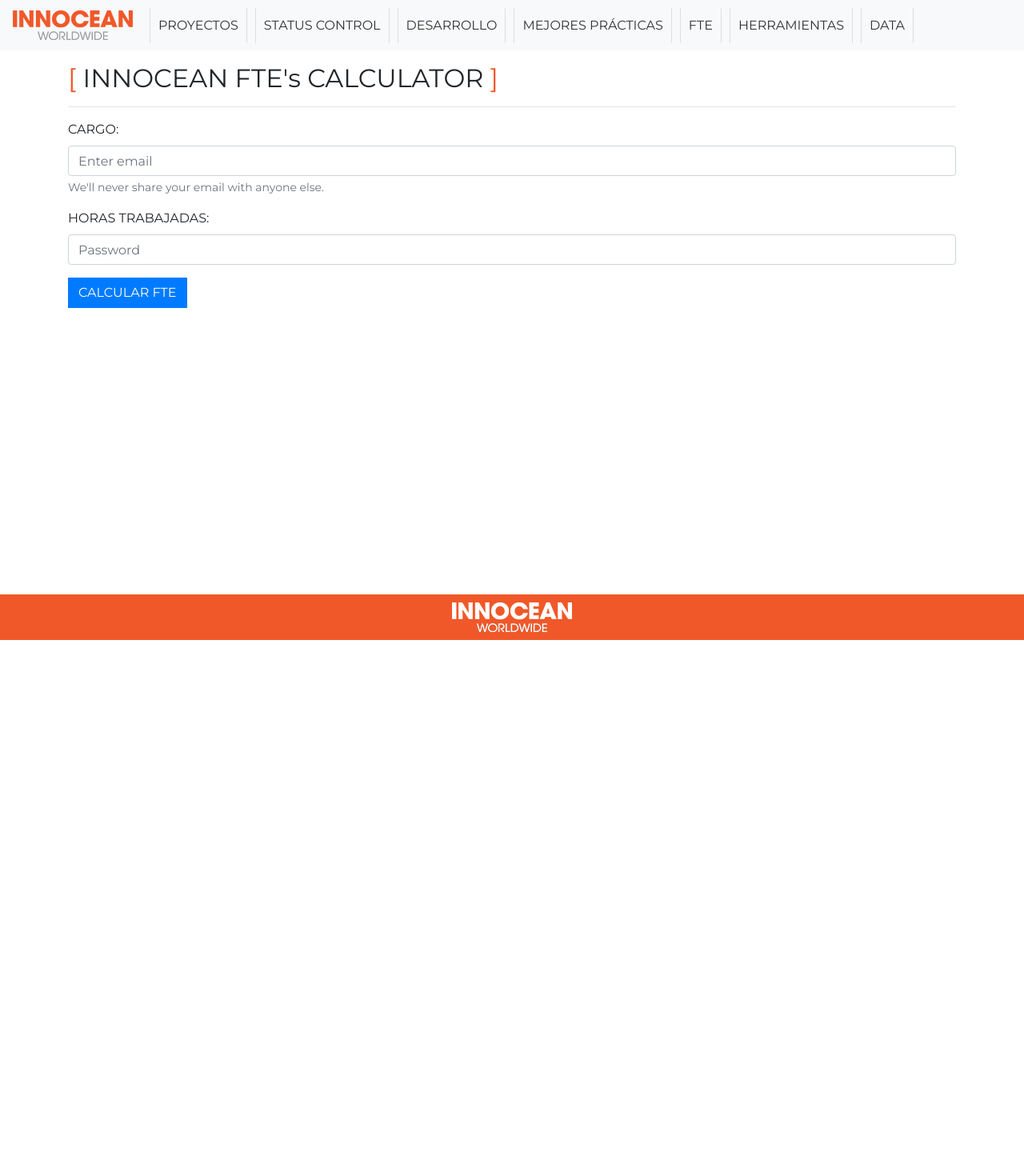
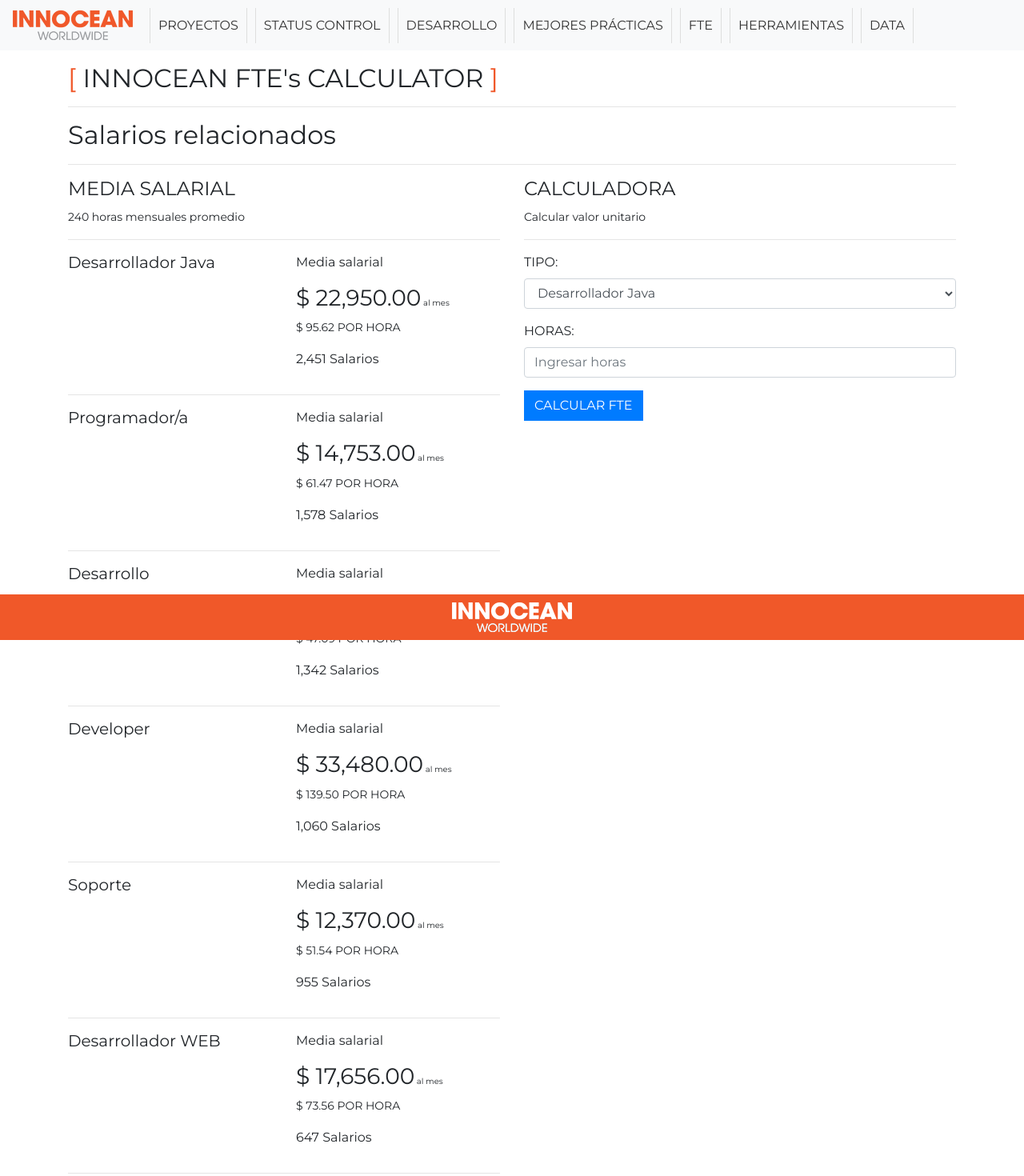
Before and after one commit to innoceanmexico/proyectos, a Next.js app: page /fte/calculator in a window 1280 px wide. Shown: the top 1470 px of the page at 80% size. Before the commit the page ends 800 px from the top, so only its background shows below. Built offline with nearby package versions, Linux system fonts and the light colour scheme.

Commit message:
calculadora

```diff
--- a/pages/fte/calculator.js
+++ b/pages/fte/calculator.js
@@ -19,21 +19,95 @@
               </span>
             </h2>
             <hr />
+            <h2><span className="lnr lnr-chevron-right"></span> Salarios relacionados </h2>
+            <hr/>
           </Col>
         </Row>
         <Row>
           <Col>
+            <h4>MEDIA SALARIAL</h4>
+            <p><small>240 horas mensuales promedio</small></p>
+            <hr/>
+            <Row>
+              <Col><h5>Desarrollador Java</h5></Col>
+              <Col>
+                <p>Media salarial</p>
+                <h3>$ 22,950.00<span style={{fontSize: '10px'}}> al mes</span></h3>
+                <p><small>$ 95.62 POR HORA</small></p>
+                <p>2,451 Salarios</p>
+              </Col>
+            </Row>
+            <hr/>
+            <Row>
+              <Col><h5>Programador/a</h5></Col>
+              <Col>
+                <p>Media salarial</p>
+                <h3>$ 14,753.00<span style={{fontSize: '10px'}}> al mes</span></h3>
+                <p><small>$ 61.47 POR HORA</small></p>
+                <p>1,578 Salarios</p>
+              </Col>
+            </Row>
+            <hr/>
+            <Row>
+              <Col><h5>Desarrollo</h5></Col>
+              <Col>
+                <p>Media salarial</p>
+                <h3>$ 11,303.00<span style={{fontSize: '10px'}}> al mes</span></h3>
+                <p><small>$ 47.09 POR HORA</small></p>
+                <p>1,342 Salarios</p>
+              </Col>
+            </Row>
+            <hr/>
+            <Row>
+              <Col><h5>Developer</h5></Col>
+              <Col>
+                <p>Media salarial</p>
+                <h3>$ 33,480.00<span style={{fontSize: '10px'}}> al mes</span></h3>
+                <p><small>$ 139.50 POR HORA</small></p>
+                <p>1,060 Salarios</p>
+              </Col>
+            </Row>
+            <hr/>
+            <Row>
+              <Col><h5>Soporte</h5></Col>
+              <Col>
+                <p>Media salarial</p>
+                <h3>$ 12,370.00<span style={{fontSize: '10px'}}> al mes</span></h3>
+                <p><small>$ 51.54 POR HORA</small></p>
+                <p>955 Salarios</p>
+              </Col>
+            </Row>
+            <hr/>
+            <Row>
+              <Col><h5>Desarrollador WEB</h5></Col>
+              <Col>
+                <p>Media salarial</p>
+                <h3>$ 17,656.00<span style={{fontSize: '10px'}}> al mes</span></h3>
+                <p><small>$ 73.56 POR HORA</small></p>
+                <p>647 Salarios</p>
+              </Col>
+            </Row>
+            <hr/>
+          </Col>
+          <Col>
+            <h4>CALCULADORA</h4>
+            <p><small>Calcular valor unitario</small></p>
+            <hr/>
             <Form>
+              <Form.Group controlId="exampleForm.ControlSelect1">
+                <Form.Label>TIPO:</Form.Label>
+                <Form.Control as="select">
+                  <option value="22950">Desarrollador Java</option>
+                  <option value="14753">Programador/a</option>
+                  <option value="11303">Desarrollo</option>
+                  <option value="33480">Developer</option>
+                  <option value="12370">Soporte</option>
+                  <option value="17656">Desarrollador WEB</option>
+                </Form.Control>
+              </Form.Group>
               <Form.Group controlId="formBasicEmail">
-                <Form.Label>CARGO:</Form.Label>
-                <Form.Control type="email" placeholder="Enter email" />
-                <Form.Text className="text-muted">
-                  We'll never share your email with anyone else.
-    </Form.Text>
-              </Form.Group>
-              <Form.Group controlId="formBasicPassword">
-                <Form.Label>HORAS TRABAJADAS:</Form.Label>
-                <Form.Control type="password" placeholder="Password" />
+                <Form.Label>HORAS:</Form.Label>
+                <Form.Control type="number" placeholder="Ingresar horas" />
               </Form.Group>
               <Button variant="primary" type="submit">
                 CALCULAR FTE
```
